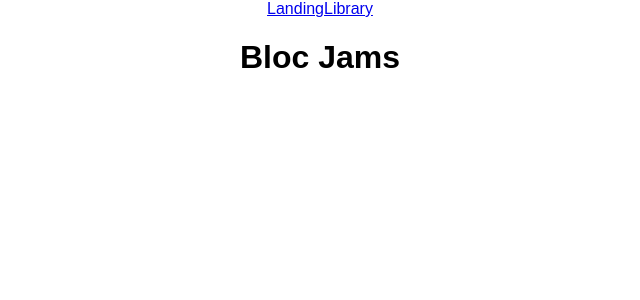
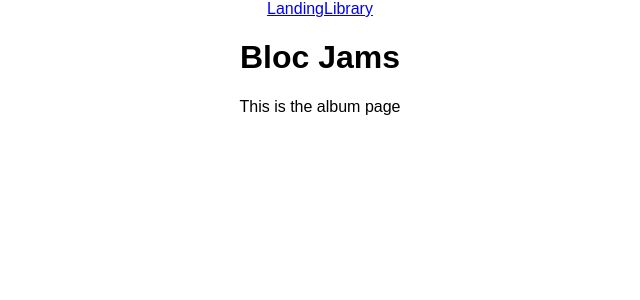
Before and after one commit to RandyGoldsmith/bloc-jams-react, a React (Create React App) app: page /album in a window 1280 px wide. Shown: the top 300 px of the page, without its empty margins (320-960 px from the left). Built offline with nearby package versions, Linux system fonts and the light colour scheme.

Commit message:
finished assignment-3-router

```diff
--- a/src/App.js
+++ b/src/App.js
@@ -3,6 +3,7 @@
 import './App.css';
 import Landing from './components/Landing';
 import Library from './components/Library';
+import Album from './components/Album'
 
 class App extends Component {
   render() {
@@ -18,6 +19,7 @@
         <main>
           <Route exact path="/" component={Landing} />
           <Route path="/library" component={Library} />
+          <Route path="/album" component={Album} />
         </main>
       </div>
     );
--- /dev/null
+++ b/src/components/Album.js
@@ -0,0 +1,10 @@
+import React from 'react';
+
+const Album = () => (
+	<section className="album">
+		This is the album page
+	</section>
+
+);
+
+export default Album;
```
